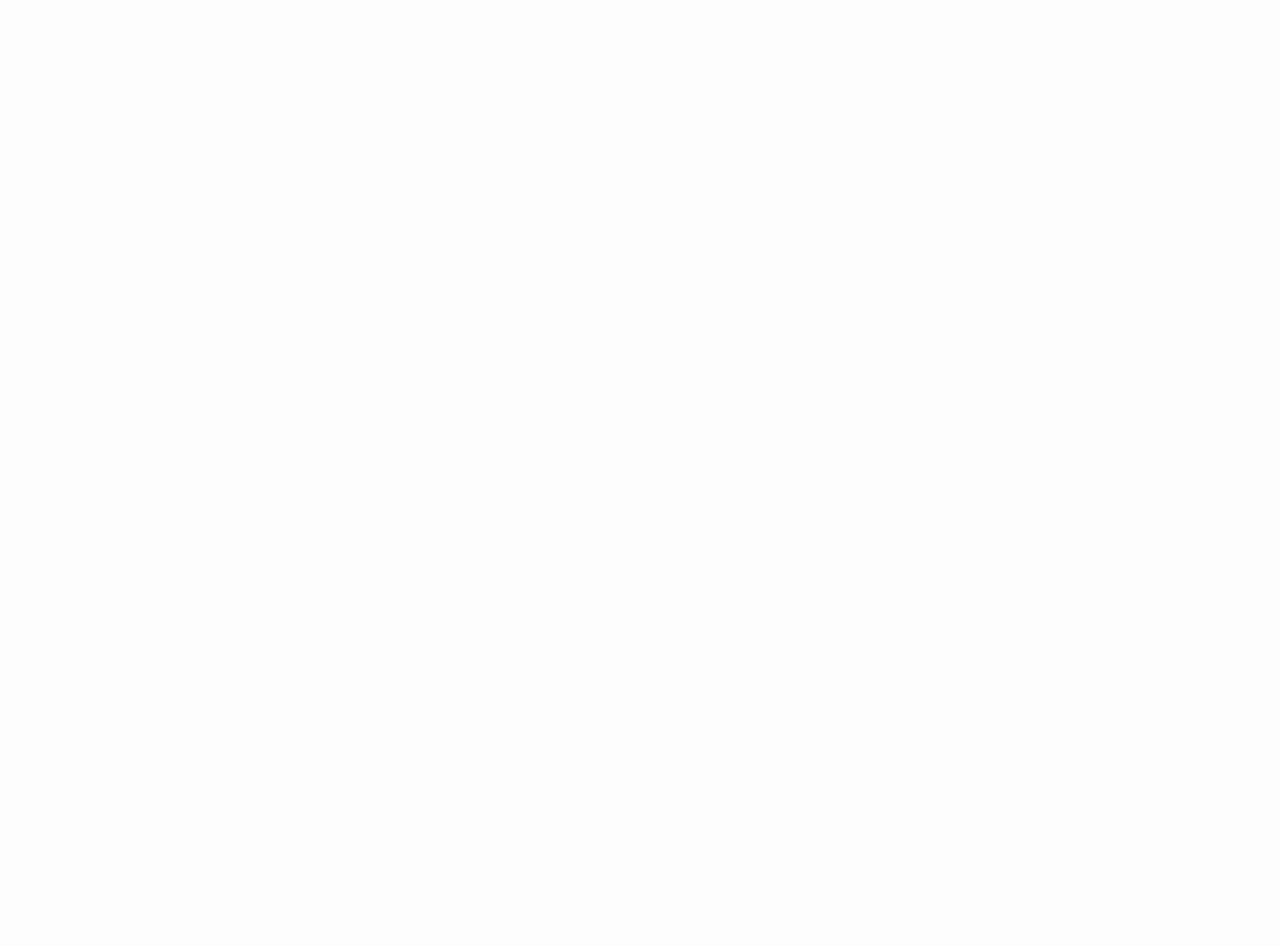
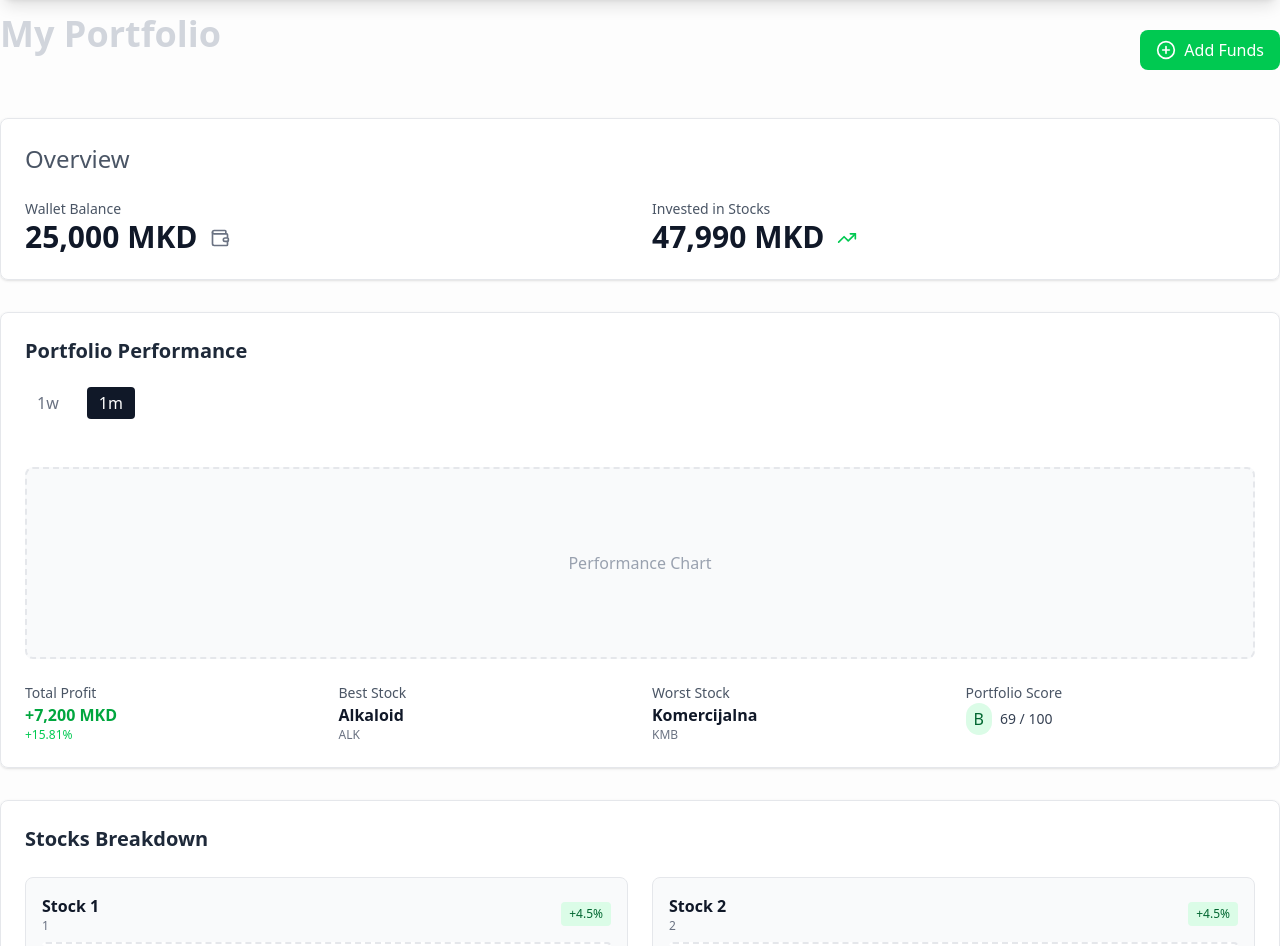
Before and after one commit to DavorAngelov/TradingMK, a React (Vite) app in the folder frontend/: page /portfolio in a window 1280 px wide. Before the commit this address had no page. Shown: the part 66-1012 px from the top of the page. Before the commit the page ends 800 px from the top, so only its background shows below. Built offline with nearby package versions, Linux system fonts and the light colour scheme.

Commit message:
frontend page for my portfolio

```diff
--- a/frontend/src/main.jsx
+++ b/frontend/src/main.jsx
@@ -11,6 +11,7 @@
 import DetailedStockView from "./pages/DetailedStockView/DetailedStockView.jsx";
 import SignupPage from "./pages/Signup-Login/SignupPage.jsx";
 import LoginPage from "./pages/Signup-Login/LoginPage.jsx";
+import Portfolio from "./pages/Portfolio/Portfolio.jsx";
 
 createRoot(document.getElementById('root')).render(
 
@@ -21,6 +22,7 @@
                 <Route path="/detailed/:symbol" element={<DetailedStockView/>}></Route>
                 <Route path="/signup" element={<SignupPage />} />
                 <Route path="/login" element={<LoginPage />} />
+                <Route path="/portfolio" element={<Portfolio />} />
             </Routes>
         </BrowserRouter>
 
--- /dev/null
+++ b/frontend/src/pages/Portfolio/Portfolio.jsx
@@ -0,0 +1,193 @@
+import React, {useEffect, useState} from "react";
+import { TrendingUp, Wallet, PlusCircle } from "lucide-react";
+import Menu from "../Menu/Menu.jsx";
+import {useParams} from "react-router-dom";
+
+const Portfolio = () => {
+    const [selectedTimeframe, setSelectedTimeframe] = useState('1m');
+    const {symbol} = useParams();
+    const [chartData, setChartData] = useState([]);
+    const [currentPrice, setCurrentPrice] = useState(null);
+    const [percentage, setPercentage] = useState(null);
+
+    useEffect(() => {
+        if (!symbol || !selectedTimeframe) return;
+
+        let from, to;
+        const now = new Date();
+
+        if (selectedTimeframe === '1w') {
+            from = new Date(now);
+            from.setDate(now.getDate() - 7); //1week
+            to = now;
+        } else if (selectedTimeframe === '1m') {
+            from = new Date(now);
+            from.setMonth(now.getMonth() - 1); // 1month
+            to = now;
+        }
+        fetch(`http://localhost:8080/api/history/${symbol}?from=${from.toISOString().split('T')[0]}&to=${to.toISOString().split('T')[0]}`)
+            .then(res => res.json())
+            .then(data => {
+                const sorted = data.sort((a, b) => new Date(a.timestamp) - new Date(b.timestamp));
+                setChartData(sorted);
+                console.log(sorted)
+            })
+            .catch(err => console.error("Fetch error:", err));
+
+        fetch(`http://localhost:8080/api/stocks`)
+            .then(res => res.json())
+            .then(data => {
+                const stock = data.find(stock => stock.symbol === symbol);
+                setCurrentPrice(stock ? stock.currentPrice : null);
+            })
+            .catch(err => console.error("Error fetching current price:", err));
+    }, [symbol,selectedTimeframe]);
+
+
+    const calculatePercentageChange = (data) => {
+        if (data.length < 2) return 0;
+        const firstPrice = data[0].price;
+        const lastPrice = data[data.length - 1].price;
+        return ((lastPrice - firstPrice) / firstPrice) * 100;
+    };
+
+    useEffect(() => {
+        if (chartData.length > 0) {
+            const percentageChange = calculatePercentageChange(chartData);
+            const formattedPercentageChange = percentageChange.toFixed(2);
+            console.log(`Percentage Change: ${percentageChange.toFixed(2)}%`);
+            setPercentage(formattedPercentageChange)
+        }
+    }, [chartData]);
+    return (
+        <div className=" max-w-7xl mx-auto space-y-8 pt-20">
+
+            <Menu/>
+
+
+
+            <div className="flex items-center justify-between">
+            <h3 className="text-4xl  text-gray-300 font-bold mb-8">My Portfolio</h3>
+
+            <button className="flex items-center gap-2 bg-green-500 hover:bg-green-600 text-white px-4 py-2 rounded-lg">
+                <PlusCircle className="w-5 h-5" />
+                Add Funds
+            </button>
+            </div>
+
+            {/* wallet*/}
+            <div className="bg-white/80 backdrop-blur-sm border border-gray-200 rounded-lg shadow-sm">
+                <div className="flex flex-col space-y-1.5 p-6">
+                    <div className="text-2xl font-light text-gray-600">Overview</div>
+                </div>
+                <div className="p-6 pt-0 grid grid-cols-1 md:grid-cols-2 gap-6">
+
+                    <div className="flex flex-col">
+                        <div className="text-sm text-gray-600">Wallet Balance</div>
+                        <div className="flex items-baseline gap-3">
+                            <span className="text-3xl font-bold text-gray-900">25,000 MKD</span>
+                            <Wallet className="w-5 h-5 text-gray-500" />
+                        </div>
+                    </div>
+
+
+                    <div className="flex flex-col">
+                        <div className="text-sm text-gray-600">Invested in Stocks</div>
+                        <div className="flex items-baseline gap-3">
+                            <span className="text-3xl font-bold text-gray-900">47,990 MKD</span>
+                            <TrendingUp className="w-5 h-5 text-green-500" />
+                        </div>
+                    </div>
+                </div>
+            </div>
+
+            {/* performnce */}
+            <div className="bg-white/80 backdrop-blur-sm border border-gray-200 rounded-lg shadow-sm">
+
+                <div className="flex flex-col space-y-1.5 p-6 ">
+                    <h3 className="text-xl font-semibold text-gray-800">Portfolio Performance</h3>
+                    <div className="flex space-x-4 mb-6 mt-4">
+                        {[ '1w', '1m'].map((timeframe) => (
+                            <button
+                                key={timeframe}
+                                onClick={() => setSelectedTimeframe(timeframe)}
+                                className={`px-3 py-1 rounded ${
+                                    selectedTimeframe === timeframe
+                                        ? 'bg-gray-900 text-white'
+                                        : 'text-gray-500 hover:text-gray-700'
+                                }`}
+                            >
+                                {timeframe}
+                            </button>
+                        ))}
+                    </div>
+                </div>
+                <div className="p-6 pt-0">
+
+                    <div className="h-48 bg-gray-50 rounded-lg flex items-center justify-center border-2 border-dashed border-gray-200">
+                        <span className="text-gray-400">Performance Chart</span>
+                    </div>
+
+
+                    <div className="grid grid-cols-2 md:grid-cols-4 gap-6 pt-6">
+                        <div>
+                            <div className="text-sm text-gray-600">Total Profit</div>
+                            <div className="font-semibold text-green-600">+7,200 MKD</div>
+                            <div className="text-xs text-green-500">+15.81%</div>
+                        </div>
+                        <div>
+                            <div className="text-sm text-gray-600">Best Stock</div>
+                            <div className="font-semibold text-gray-900">Alkaloid</div>
+                            <div className="text-xs text-gray-500">ALK</div>
+                        </div>
+                        <div>
+                            <div className="text-sm text-gray-600">Worst Stock</div>
+                            <div className="font-semibold text-gray-900">Komercijalna</div>
+                            <div className="text-xs text-gray-500">KMB</div>
+                        </div>
+                        <div>
+                            <div className="text-sm text-gray-600">Portfolio Score</div>
+                            <div className="flex items-center gap-2">
+                                <span className="bg-green-100 text-green-800 px-2 py-1 rounded-full font-medium">B</span>
+                                <span className="text-sm text-gray-700">69 / 100</span>
+                            </div>
+                        </div>
+                    </div>
+                </div>
+            </div>
+
+            {/* stocks grid */}
+            <div className="bg-white/80 backdrop-blur-sm border border-gray-200 rounded-lg shadow-sm">
+                <div className="flex flex-col space-y-1.5 p-6">
+                    <h3 className="text-xl font-semibold text-gray-800">Stocks Breakdown</h3>
+                </div>
+                <div className="p-6 pt-0 grid grid-cols-1 md:grid-cols-2 gap-6">
+                    {[1, 2, 3].map((_, idx) => (
+                        <div
+                            key={idx}
+                            className="p-4 bg-gray-50 rounded-lg border border-gray-200"
+                        >
+                            <div className="flex justify-between items-center mb-2">
+                                <div>
+                                    <div className="font-semibold text-gray-900">Stock {idx + 1}</div>
+                                    <div className="text-xs text-gray-500">{idx + 1}</div>
+                                </div>
+                                <span className="bg-green-100 text-green-800 px-2 py-1 rounded text-xs font-medium">
+                  +4.5%
+                </span>
+                            </div>
+                            <div className="h-24 bg-white rounded flex items-center justify-center border-2 border-dashed border-gray-200">
+                                <span className="text-gray-400">Stock Chart</span>
+                            </div>
+                        </div>
+                    ))}
+                </div>
+            </div>
+
+
+
+        </div>
+    );
+};
+
+export default Portfolio;
```
